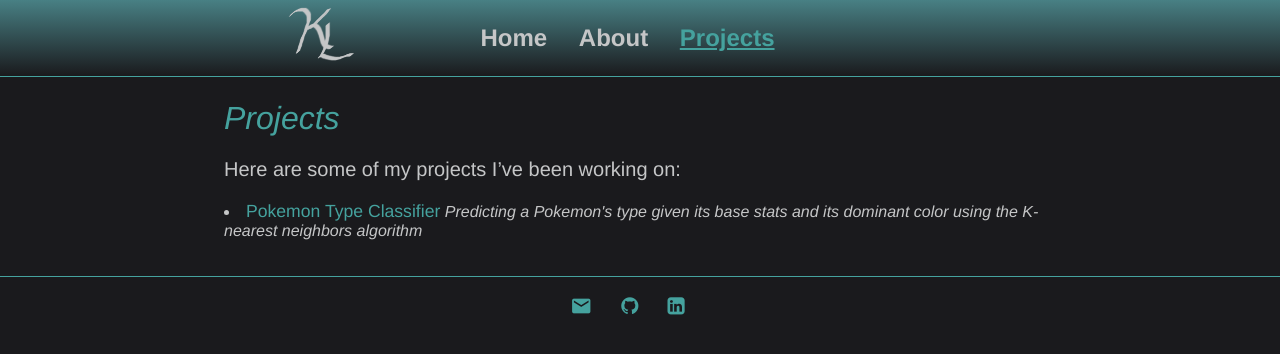
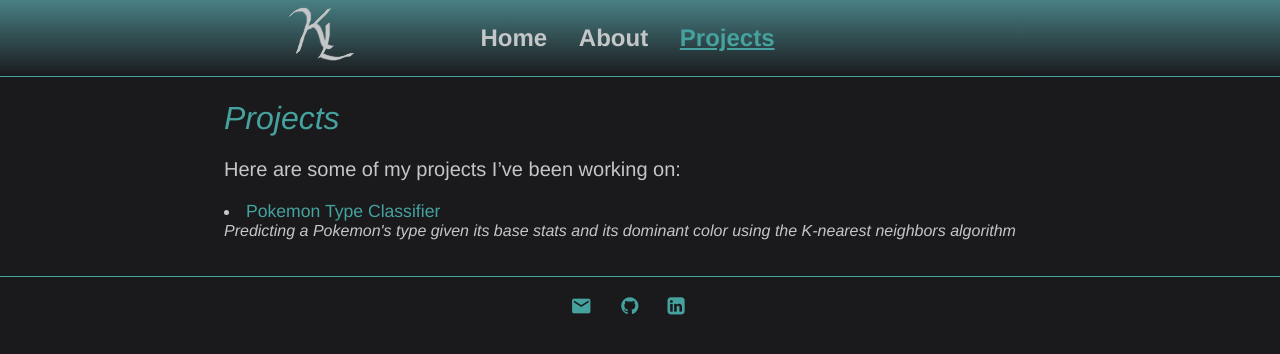
Before and after one commit to clfkenny/clfkenny.github.io, a Jekyll site: the page built from projects/index.md, in a window 1280 px wide. Shown: the top 354 px of the page. Built offline with Jekyll 4.4.1, drawn with Linux system fonts in a browser that asks for light colours.

Commit message:
Update index.md

```diff
--- a/projects/index.md
+++ b/projects/index.md
@@ -16,7 +16,7 @@ nav ul li:nth-child(3) a{
 
 <p>
   <li><a href= "/projects/pokemon_classifier">Pokemon Type Classifier</a>
-  <i>Predicting a Pokemon's type given its base stats and its dominant color using the K-nearest neighbors algorithm</i>
+  <br> <i>Predicting a Pokemon's type given its base stats and its dominant color using the K-nearest neighbors algorithm</i>
  </li>
 
 
```
